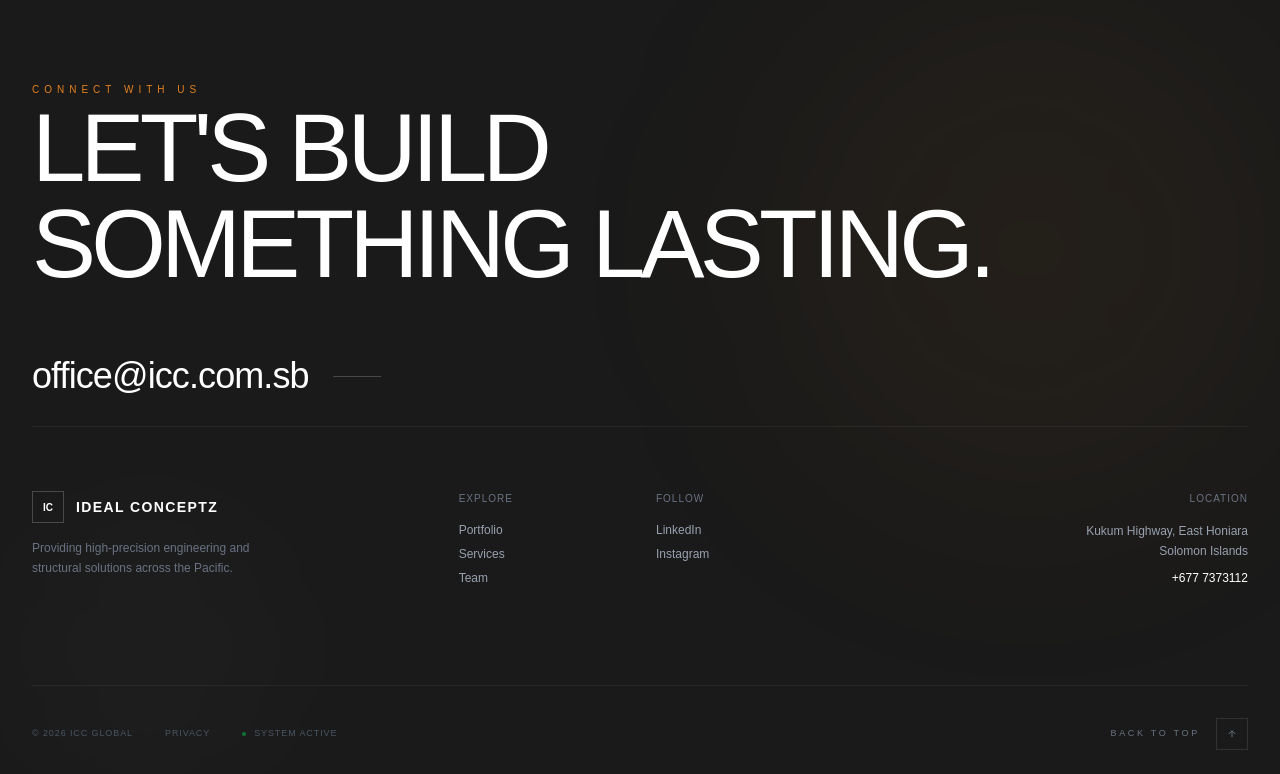
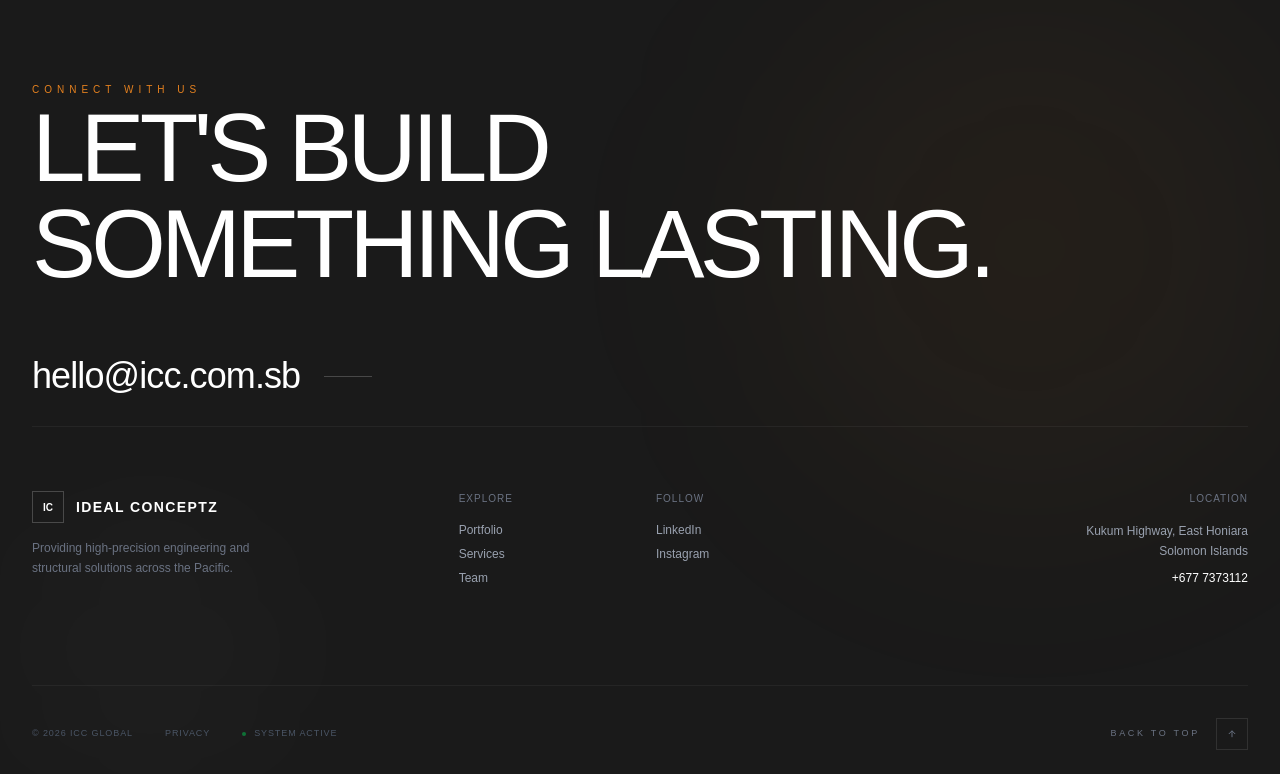
Before and after one commit to b-tupiti/icc-web, a Next.js app: page / in a window 1280 px wide. Shown: the part 6705-7479 px from the top of the page. Built offline with nearby package versions, Linux system fonts and the light colour scheme.

Commit message:
Update file

```diff
--- a/app/components/footer.tsx
+++ b/app/components/footer.tsx
@@ -24,16 +24,16 @@ function Footer() {
             Connect with us
           </span>
           <h2 className="text-5xl md:text-8xl font-extralight tracking-tighter leading-none uppercase">
-            Let's build <br />
+            Let&apos;s build <br />
             <span className="font-medium">Something Lasting.</span>
           </h2>
 
           <div className="pt-12">
             <a
-              href="mailto:office@icc.com.sb"
+              href="mailto:hello@icc.com.sb"
               className="group text-2xl md:text-4xl font-light tracking-tight hover:text-[#e5811f] transition-colors duration-500 flex items-center gap-6"
             >
-              office@icc.com.sb
+              hello@icc.com.sb
               <span className="h-[1px] w-12 bg-white/20 group-hover:w-24 group-hover:bg-[#e5811f] transition-all duration-500"></span>
             </a>
           </div>
```
